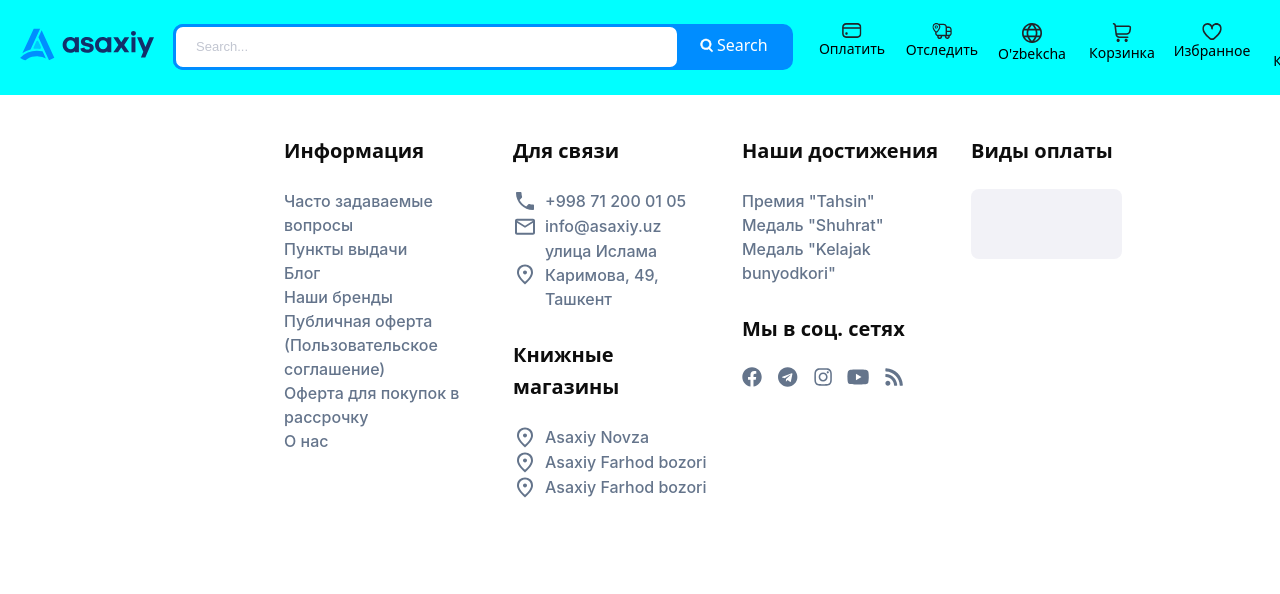
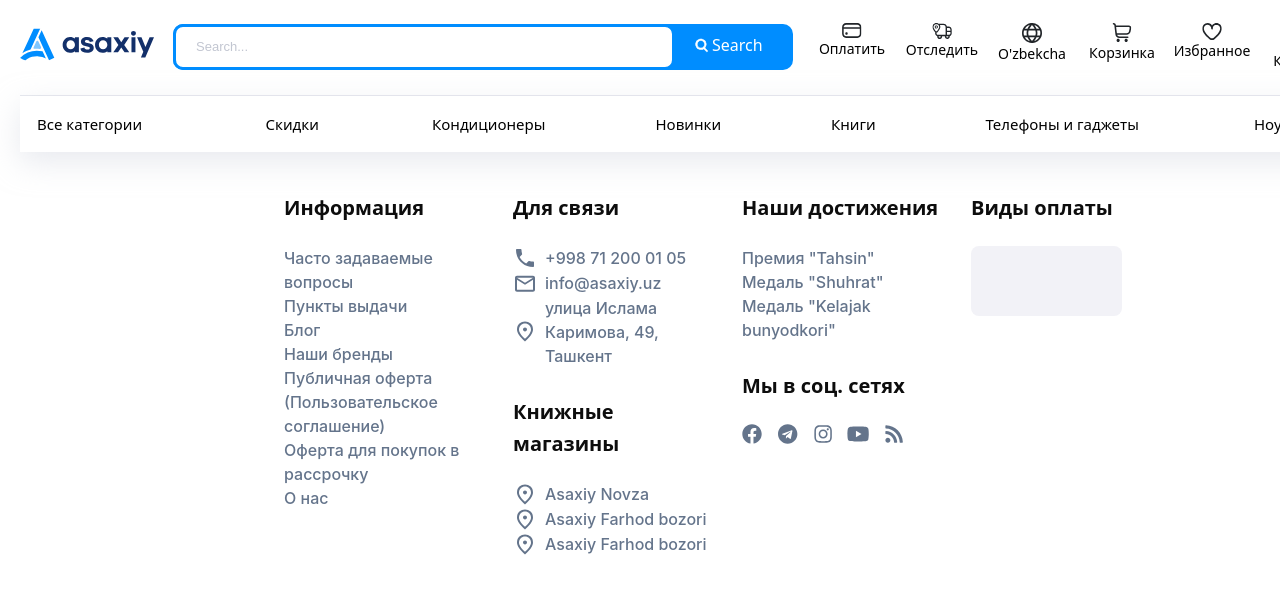
Before and after one commit to zednegr/asaxy, a React (Vite) app: page / in a window 1280 px wide. Shown: the top 594 px of the page. Built offline with nearby package versions, Linux system fonts and the light colour scheme.

Commit message:
zed navbar last edition

```diff
--- a/src/components/header/header.jsx
+++ b/src/components/header/header.jsx
@@ -51,6 +51,22 @@
 
 
                     </nav>
+
+          {/* <- ==================== Navbar Bottom ===================== -> */}
+
+                    <div className="nav-bottom">
+
+                        <ul className='bottom-nav_list'>
+
+                            <li><a id='item-1' href="#">Все категории</a></li>
+                            <li><a id='item-2' href="#">Скидки</a></li>
+                            <li><a id='item-3' href="#">Кондиционеры</a></li>
+                            <li><a id='item-4' href="#">Новинки</a></li>
+                            <li><a id='item-5' href="#">Книги</a></li>
+                            <li><a id='item-6' href="#">Телефоны и гаджеты</a></li>
+                            <li><a id='item-7' href="#">Ноутбуки</a></li>
+                        </ul>
+                    </div>
                 </div>
             </div>
 
--- a/src/components/header/header.scss
+++ b/src/components/header/header.scss
@@ -1,5 +1,5 @@
 .header-section {
-    background-color: aqua;
+    background-color: #FFF;
 }
 
 .navbar {
@@ -7,14 +7,28 @@
     justify-content: space-between;
     align-items: center;
     padding: 17px 0 18px 0;
+    border-bottom: 1px solid #E6E8EE;
+
+    .brand {
+        img {
+            cursor: pointer;
+        }
+    }
+}
 
 form {
     width: 620px;
     height: 46px;
     display: flex;
-        gap: 15px;
     background-color: #008DFF;
     border-radius: 10px;
+    gap: 15px;
+    transition: all 0.2s ease-in-out;
+    z-index: 0;
+
+    &:hover {
+        background-color: #0059a1;
+    }
 }
 
 .nav-search {
@@ -27,18 +41,21 @@
     font-size: 13px;
     font-weight: 400;
     color: #87898d;
+    z-index: 1;
 
 }
 
 .search-link {
+    width: 103px;
+    height: 44px;
     padding: 9px 22px;
-        background-color: #008DFF;
     border-radius: 0px 10px 10px 0px;
     color: #fff;
     font-size: 16px;
     font-weight: 400;
     line-height: 24px;
-        text-align: end;
+
+
 }
 
 .search-btn {
@@ -49,6 +66,7 @@
     position: absolute;
     top: 12px;
     left: 2px;
+    cursor: pointer;
 }
 
 .nav-search::-webkit-input-placeholder {
@@ -78,4 +96,78 @@
         }
     }
 }
+
+// <- ====================== Navbar Bottom ===================== ->
+.nav-bottom {
+    // background: #FFF;
+    box-shadow: 0px 10px 30px 0px rgba(209, 213, 223, 0.50);
 }
+
+.bottom-nav_list {
+    display: flex;
+    justify-content: space-between;
+    align-items: center;
+    gap: 100px;
+    padding: 17px 17px;
+
+    a {
+        color: #000;
+        font-size: 15px;
+        font-weight: 500;
+        line-height: 19px;
+        transition: all 0.3s ease-in-out;
+
+        &:hover {
+            color: #008DFF;
+        }
+    }
+
+    #item-1 {
+        width: 117px;
+        font-size: 15px;
+        font-weight: 500;
+        line-height: 19px;
+    }
+
+    #item-2 {
+        width: 55px;
+        font-size: 15px;
+        font-weight: 500;
+        line-height: 19px;
+    }
+
+    #item-3 {
+        width: 112px;
+        font-size: 15px;
+        font-weight: 500;
+        line-height: 19px;
+    }
+
+    #item-4 {
+        width: 64px;
+        font-size: 15px;
+        font-weight: 500;
+        line-height: 19px;
+    }
+
+    #item-5 {
+        width: 43px;
+        font-size: 15px;
+        font-weight: 500;
+        line-height: 19px;
+    }
+
+    #item-6 {
+        width: 157px;
+        font-size: 15px;
+        font-weight: 500;
+        line-height: 19px;
+    }
+
+    #item-7 {
+        width: 71px;
+        font-size: 15px;
+        font-weight: 500;
+        line-height: 19px;
+    }
+}
```
Lines whose indentation alone changed are shown as unchanged.
